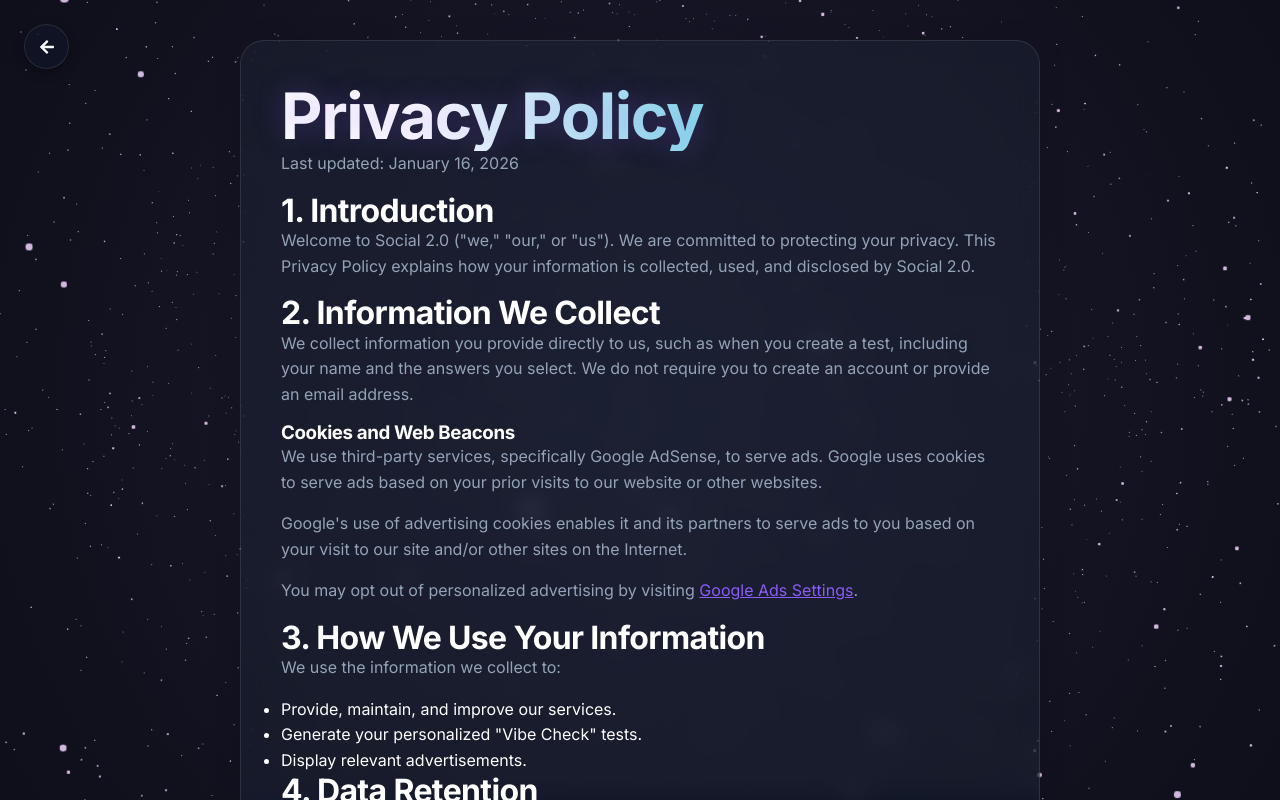
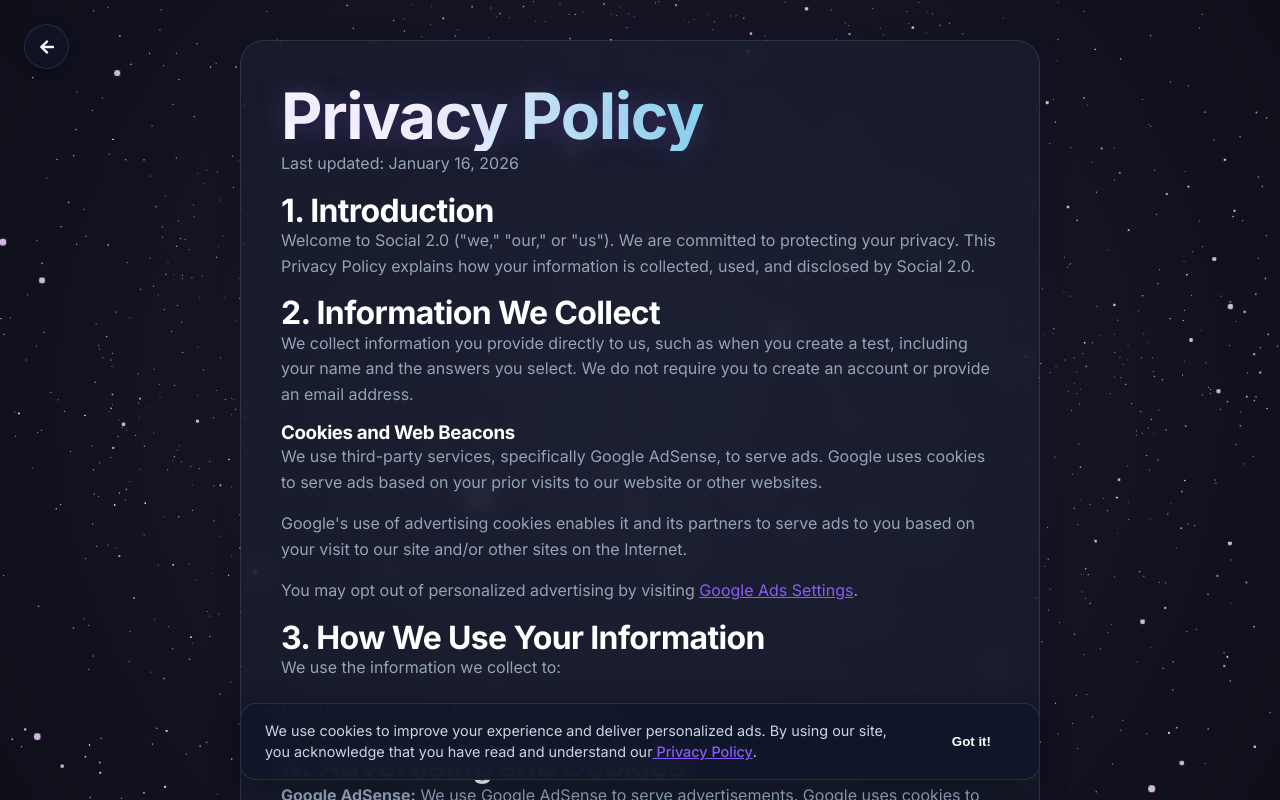
Before and after one commit to bouzakraoui2003/socialGame, a React (Vite) app: page /privacy in a window 1280 px wide. Shown: the top 800 px of the page. Built offline with nearby package versions, Linux system fonts and the light colour scheme; no server answers.

Commit message:
commit prepare the website for google adsense third time

```diff
--- a/index.html
+++ b/index.html
@@ -8,6 +8,7 @@
   <link rel="preconnect" href="https://fonts.googleapis.com">
   <link rel="preconnect" href="https://fonts.gstatic.com" crossorigin>
   <link href="https://fonts.googleapis.com/css2?family=Inter:wght@400;500;600;700;800&display=swap" rel="stylesheet">
+  <meta name="description" content="Social 2.0 - Create fun personality quizzes and check your vibes with friends. The ultimate platform for social connection and interactive tests." />
   <title>Social 2.0 - The Ultimate Vibe Check</title>
   <script async src="https://pagead2.googlesyndication.com/pagead/js/adsbygoogle.js?client=ca-pub-4283118048551301"
     crossorigin="anonymous"></script>
--- a/src/App.jsx
+++ b/src/App.jsx
@@ -18,6 +18,7 @@
 import './App.css';
 import Footer from './components/Footer';
 import ScrollToTop from './components/ScrollToTop';
+import CookieConsent from './components/CookieConsent';
 
 function App() {
   return (
@@ -45,6 +46,7 @@
           </Routes>
         </div>
         <Footer />
+        <CookieConsent />
       </div>
     </Router>
   );
--- /dev/null
+++ b/src/components/CookieConsent.css
@@ -0,0 +1,80 @@
+.cookie-consent-banner {
+    position: fixed;
+    bottom: 20px;
+    left: 50%;
+    transform: translateX(-50%);
+    width: 90%;
+    max-width: 800px;
+    background: rgba(15, 23, 42, 0.95);
+    backdrop-filter: blur(12px);
+    border: 1px solid rgba(255, 255, 255, 0.1);
+    border-radius: 16px;
+    padding: 16px 24px;
+    z-index: 10000;
+    box-shadow: 0 8px 32px rgba(0, 0, 0, 0.3);
+    animation: slideUp 0.5s ease-out;
+}
+
+.cookie-content {
+    display: flex;
+    align-items: center;
+    justify-content: space-between;
+    gap: 20px;
+}
+
+.cookie-content p {
+    color: #cbd5e1;
+    font-size: 0.9rem;
+    margin: 0;
+    line-height: 1.5;
+}
+
+.cookie-content a {
+    color: var(--primary);
+    text-decoration: underline;
+    font-weight: 500;
+}
+
+.cookie-actions {
+    flex-shrink: 0;
+}
+
+.btn-accept {
+    background: var(--gradient-primary);
+    color: white;
+    border: none;
+    padding: 10px 24px;
+    border-radius: 999px;
+    font-weight: 600;
+    cursor: pointer;
+    transition: transform 0.2s, box-shadow 0.2s;
+    white-space: nowrap;
+}
+
+.btn-accept:hover {
+    transform: translateY(-2px);
+    box-shadow: 0 4px 12px rgba(139, 92, 246, 0.3);
+}
+
+@keyframes slideUp {
+    from {
+        opacity: 0;
+        transform: translate(-50%, 20px);
+    }
+    to {
+        opacity: 1;
+        transform: translate(-50%, 0);
+    }
+}
+
+@media (max-width: 600px) {
+    .cookie-content {
+        flex-direction: column;
+        align-items: stretch;
+        text-align: center;
+    }
+
+    .btn-accept {
+        width: 100%;
+    }
+}
--- /dev/null
+++ b/src/components/CookieConsent.jsx
@@ -0,0 +1,42 @@
+import { useState, useEffect } from 'react';
+import { Link } from 'react-router-dom';
+import './CookieConsent.css';
+
+const CookieConsent = () => {
+    const [isVisible, setIsVisible] = useState(false);
+
+    useEffect(() => {
+        const consent = localStorage.getItem('social_game_cookie_consent');
+        if (!consent) {
+            // Show banner after a short delay
+            const timer = setTimeout(() => setIsVisible(true), 1000);
+            return () => clearTimeout(timer);
+        }
+    }, []);
+
+    const handleAccept = () => {
+        localStorage.setItem('social_game_cookie_consent', 'true');
+        setIsVisible(false);
+    };
+
+    if (!isVisible) return null;
+
+    return (
+        <div className="cookie-consent-banner">
+            <div className="cookie-content">
+                <p>
+                    We use cookies to improve your experience and deliver personalized ads.
+                    By using our site, you acknowledge that you have read and understand our
+                    <Link to="/privacy"> Privacy Policy</Link>.
+                </p>
+                <div className="cookie-actions">
+                    <button onClick={handleAccept} className="btn-accept">
+                        Got it!
+                    </button>
+                </div>
+            </div>
+        </div>
+    );
+};
+
+export default CookieConsent;
--- a/src/pages/PrivacyPolicy.jsx
+++ b/src/pages/PrivacyPolicy.jsx
@@ -52,10 +52,15 @@
                 <ul>
                     <li>Provide, maintain, and improve our services.</li>
                     <li>Generate your personalized "Vibe Check" tests.</li>
-                    <li>Display relevant advertisements.</li>
                 </ul>
 
-                <h2>4. Data Retention</h2>
+                <h2>4. Advertising and Cookies</h2>
+                <p><strong>Google AdSense:</strong> We use Google AdSense to serve advertisements. Google uses cookies to serve ads based on your prior visits to our website or other websites.</p>
+                <p>Google's use of advertising cookies enables it and its partners to serve ads to you based on your visit to our site and/or other sites on the Internet.</p>
+                <p><strong>Your Choices:</strong> You may opt out of personalized advertising by visiting <a href="https://www.google.com/settings/ads" target="_blank" rel="noreferrer" style={{ color: 'var(--primary)' }}>Google Ads Settings</a>. Alternatively, you can opt out of a third-party vendor's use of cookies for personalized advertising by visiting <a href="https://www.aboutads.info/" target="_blank" rel="noreferrer" style={{ color: 'var(--primary)' }}>www.aboutads.info</a>.</p>
+                <p>For more information on how Google uses data when you use our partners' sites or apps, please visit <a href="https://policies.google.com/technologies/partner-sites" target="_blank" rel="noreferrer" style={{ color: 'var(--primary)' }}>How Google uses data when you use our partners' sites or apps</a>.</p>
+
+                <h2>5. Data Retention</h2>
                 <p>Test data (names and answers) is stored securely to allow your friends to play. We do not sell your personal data to third parties.</p>
 
                 <h2>5. Contact Us</h2>
```
Also changed, not shown: public/robots.txt (added), 1 other file (tests, documents, lock files or other folders).
